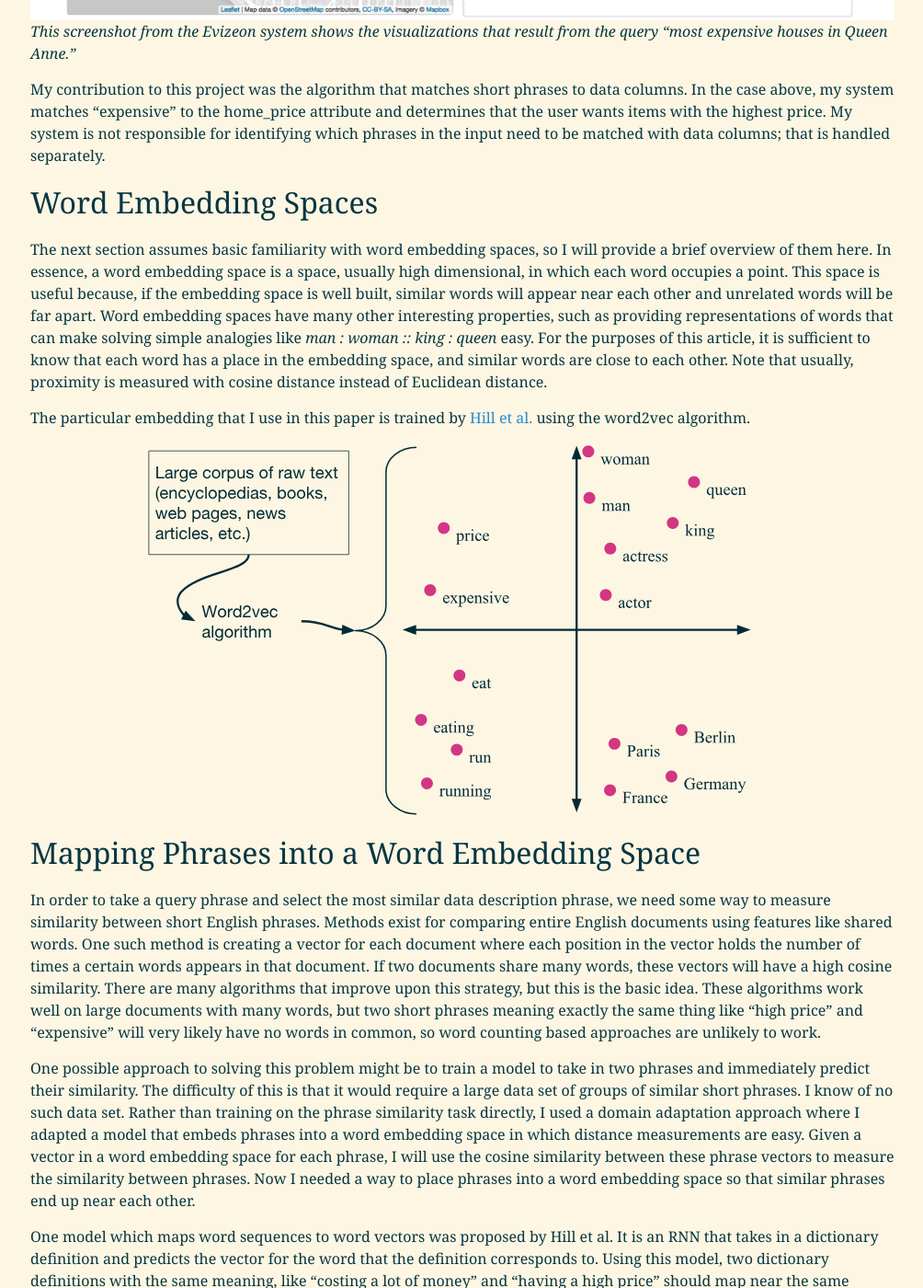
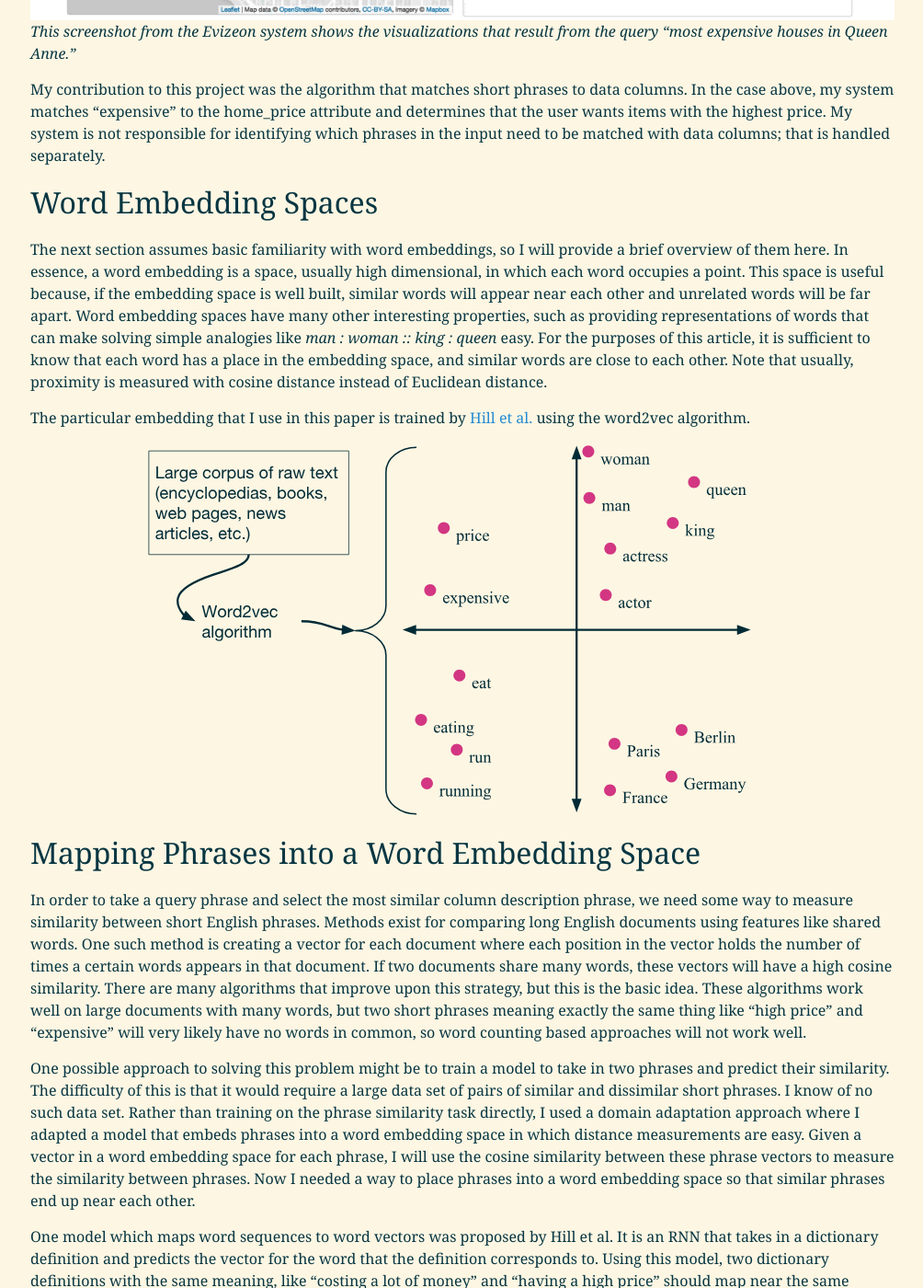
Before and after one commit to IJDykeman/ijdykeman.github.io, a Jekyll site: the page built from _posts/2017-11-01-comparing-phrases.markdown, in a window 1280 px wide and 1400 px high, scrolled down 1425 px. Shown: the whole window at 92% size, without its empty margins (137-1141 px from the left). Built offline with Jekyll 4.4.1, drawn with Linux system fonts in a browser that asks for light colours.

Commit message:
slight language improvments to phrase post

```diff
--- a/_posts/2017-11-01-comparing-phrases.markdown
+++ b/_posts/2017-11-01-comparing-phrases.markdown
@@ -22,18 +22,19 @@ My contribution to this project was the algorithm that matches short phrases to
 
 ## Word Embedding Spaces
 
-The next section assumes basic familiarity with word embedding spaces, so I will provide a brief overview of them here.  In essence, a word embedding space is a space, usually high dimensional, in which each word occupies a point.  This space is useful because, if the embedding space is well built, similar words will appear near each other and unrelated words will be far apart.  Word embedding spaces have many other interesting properties, such as providing representations of words that can make solving simple analogies like *man : woman :: king : queen* easy.  For the purposes of this article, it is sufficient to know that each word has a place in the embedding space, and similar words are close to each other.  Note that usually, proximity is measured with cosine distance instead of Euclidean distance.
+The next section assumes basic familiarity with word embeddings, so I will provide a brief overview of them here.  In essence, a word embedding is a space, usually high dimensional, in which each word occupies a point.  This space is useful because, if the embedding space is well built, similar words will appear near each other and unrelated words will be far apart.  Word embedding spaces have many other interesting properties, such as providing representations of words that can make solving simple analogies like *man : woman :: king : queen* easy.  For the purposes of this article, it is sufficient to know that each word has a place in the embedding space, and similar words are close to each other.  Note that usually, proximity is measured with cosine distance instead of Euclidean distance.
 
-The particular embedding that I use in this paper is trained by [Hill et al.](http://aclweb.org/anthology/Q16-1002) using the word2vec algorithm.
+The particular embedding that I use in this paper is trained by [Hill et al.](http://aclweb.org/anthology/Q16-1002)
+ using the word2vec algorithm.
 
 ![The model selects a mapping between phrases and columns](/assets/phrase_similarity_figures/word2vec.svg)
 
 
 ## Mapping Phrases into a Word Embedding Space
 
-In order to take a query phrase and select the most similar data description phrase, we need some way to measure similarity between short English phrases.  Methods exist for comparing entire English documents using features like shared words.  One such method is creating a vector for each document where each position in the vector holds the number of times a certain words appears in that document.  If two documents share many words, these vectors will have a high cosine similarity.  There are many algorithms that improve upon this strategy, but this is the basic idea.  These algorithms work well on large documents with many words, but two short phrases meaning exactly the same thing like "high price" and "expensive" will very likely have no words in common, so word counting based approaches are unlikely to work.
+In order to take a query phrase and select the most similar column description phrase, we need some way to measure similarity between short English phrases.  Methods exist for comparing long English documents using features like shared words.  One such method is creating a vector for each document where each position in the vector holds the number of times a certain words appears in that document.  If two documents share many words, these vectors will have a high cosine similarity.  There are many algorithms that improve upon this strategy, but this is the basic idea.  These algorithms work well on large documents with many words, but two short phrases meaning exactly the same thing like "high price" and "expensive" will very likely have no words in common, so word counting based approaches will not work well.
 
-One possible approach to solving this problem might be to train a model to take in two phrases and immediately predict their similarity.  The difficulty of this is that it would require a large data set of groups of similar short phrases.  I know of no such data set.  Rather than training on the phrase similarity task directly, I used a domain adaptation approach where I adapted a model that embeds phrases into a word embedding space in which distance measurements are easy.  Given a vector in a word embedding space for each phrase, I will use the cosine similarity between these phrase vectors to measure the similarity between phrases.  Now I needed a way to place phrases into a word embedding space so that similar phrases end up near each other.
+One possible approach to solving this problem might be to train a model to take in two phrases and predict their similarity.  The difficulty of this is that it would require a large data set of pairs of similar and dissimilar short phrases.  I know of no such data set.  Rather than training on the phrase similarity task directly, I used a domain adaptation approach where I adapted a model that embeds phrases into a word embedding space in which distance measurements are easy.  Given a vector in a word embedding space for each phrase, I will use the cosine similarity between these phrase vectors to measure the similarity between phrases.  Now I needed a way to place phrases into a word embedding space so that similar phrases end up near each other.
 
 One model which maps word sequences to word vectors was proposed by Hill et al.  It is an RNN that takes in a dictionary definition and predicts the vector for the word that the definition corresponds to.  Using this model, two dictionary definitions with the same meaning, like "costing a lot of money" and "having a high price" should map near the same vector for "expensive."  This seems a lot like the behavior we are looking for, as long as the domain adaptation from the domain of dictionary definitions to the domain of short English phrases works well.
 
```
